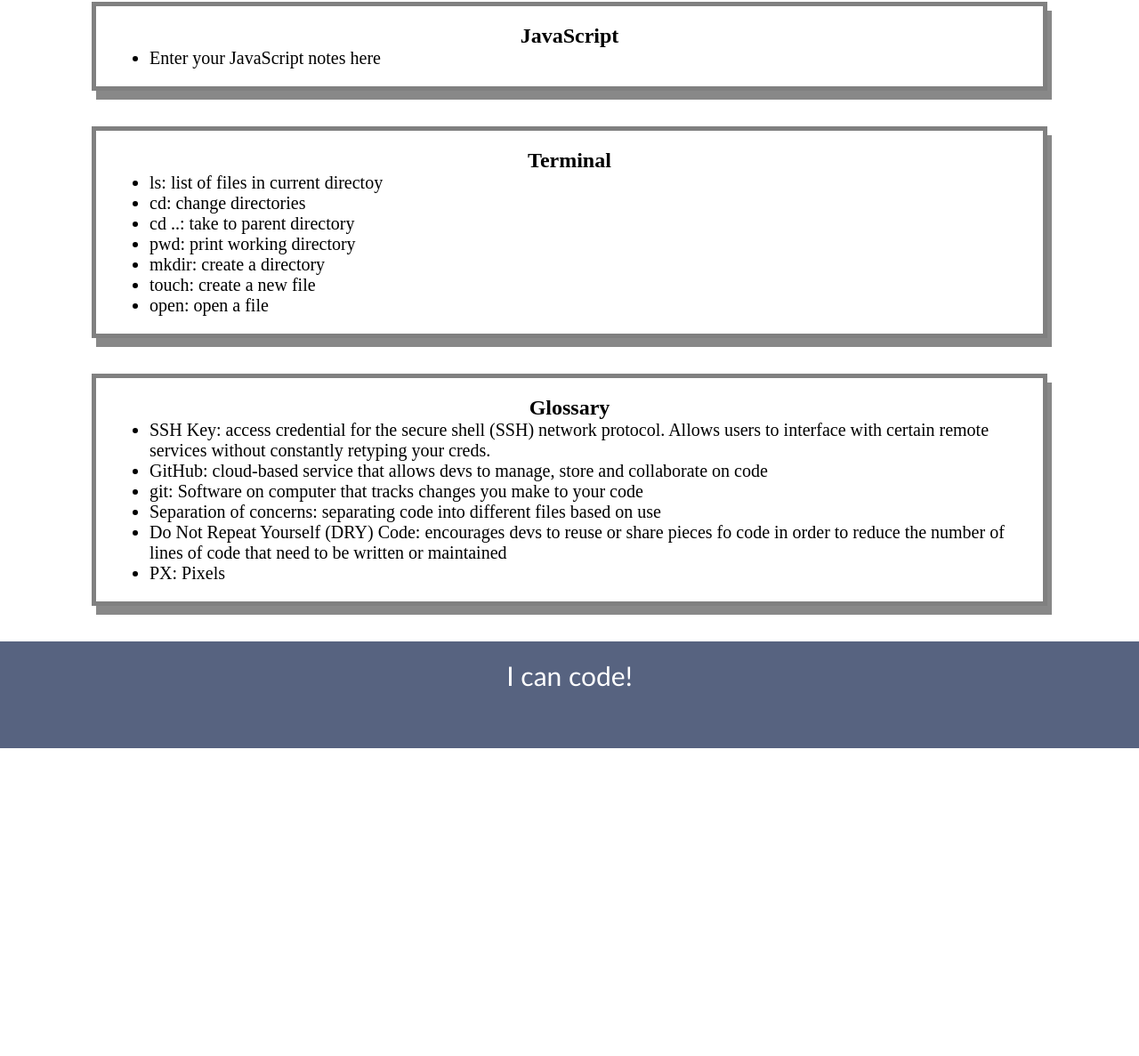
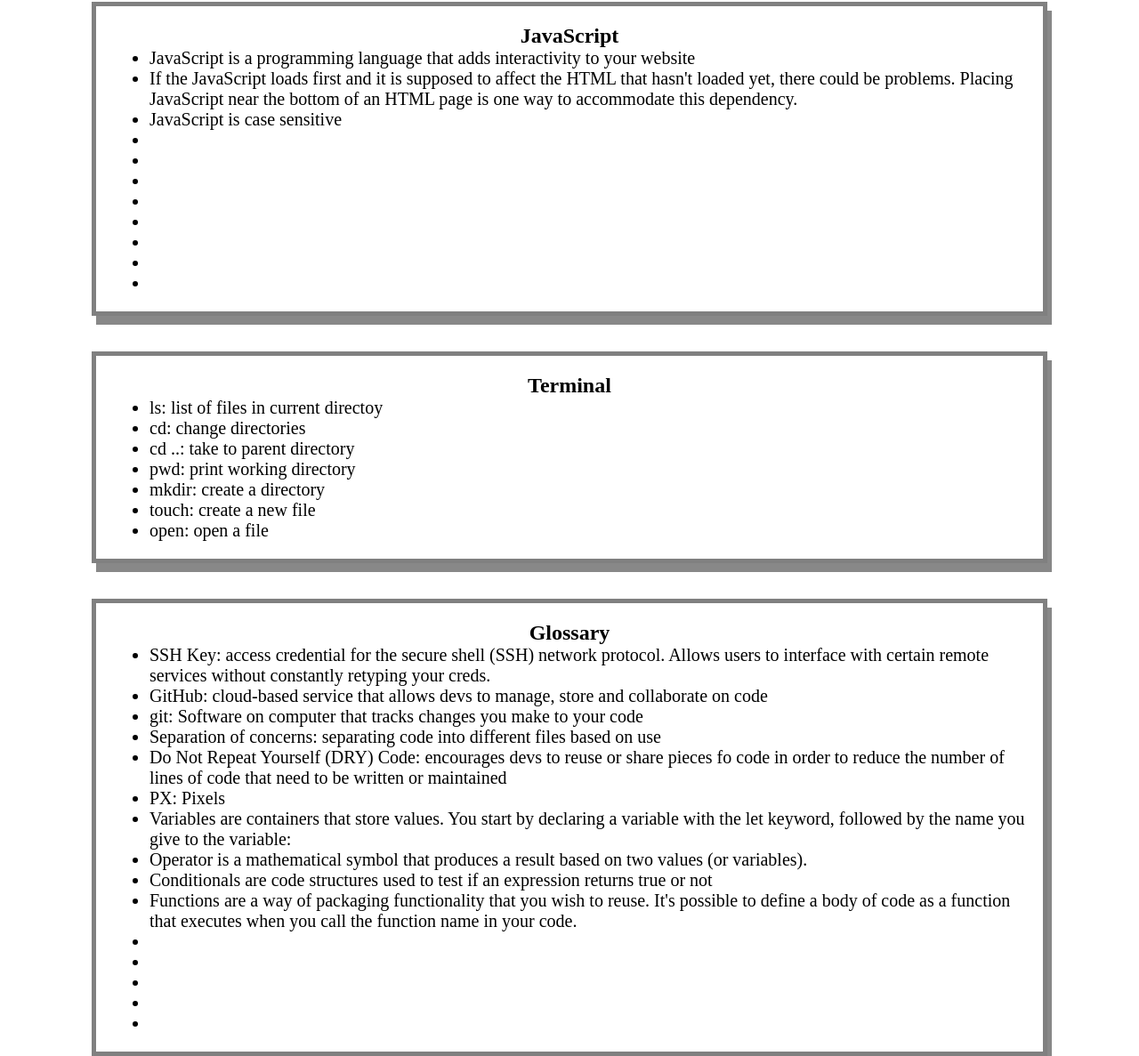
Before and after one commit to BJThompson12/prework-study-guide, a plain HTML site: page index.html in a window 1280 px wide. Shown: the part 1590-2777 px from the top of the page at 89% size. Before the commit the page ends 2431 px from the top, so only its background shows below. Drawn offline with Linux system fonts and the light colour scheme.

Commit message:
new adds

```diff
--- a/index.html
+++ b/index.html
@@ -10,7 +10,7 @@
   <body>
     <header id="top">
       <h1>Prework Study Guide</h1>
-      <img src="./assets/bp.png" alt="Profile image of cat wearing a bow tie." />
+      <img src="./assets/bp.png" alt="Profile image of Black Panther" />
     </header>
     <main>
       <section class="card" id="html-section">
@@ -66,7 +66,17 @@
       <section class="card" id="javascript-section">
         <h2>JavaScript</h2>
         <ul>
-          <li>Enter your JavaScript notes here</li>
+          <li>JavaScript is a programming language that adds interactivity to your website</li>
+          <li>If the JavaScript loads first and it is supposed to affect the HTML that hasn't loaded yet, there could be problems. Placing JavaScript near the bottom of an HTML page is one way to accommodate this dependency.</li>
+          <li>JavaScript is case sensitive</li>
+          <li></li>
+          <li></li>
+          <li></li>
+          <li></li>
+          <li></li>
+          <li></li>
+          <li></li>
+          <li></li>
         </ul>
       </section>
 
@@ -92,6 +102,15 @@
           <li>Separation of concerns: separating code into different files based on use</li>
           <li>Do Not Repeat Yourself (DRY) Code: encourages devs to reuse or share pieces fo code in order to reduce the number of lines of code that need to be written or maintained</li>
           <li>PX: Pixels</li>
+          <li>Variables are containers that store values. You start by declaring a variable with the let keyword, followed by the name you give to the variable:</li>
+          <li>Operator is a mathematical symbol that produces a result based on two values (or variables).</li>
+          <li>Conditionals are code structures used to test if an expression returns true or not</li>
+          <li>Functions are a way of packaging functionality that you wish to reuse. It's possible to define a body of code as a function that executes when you call the function name in your code.</li>
+          <li></li>
+          <li></li>
+          <li></li>
+          <li></li>
+          <li></li>
         </ul>
     </main>
 
```
Also changed, not shown: assets/Variable table.png (added), 2 other files.
